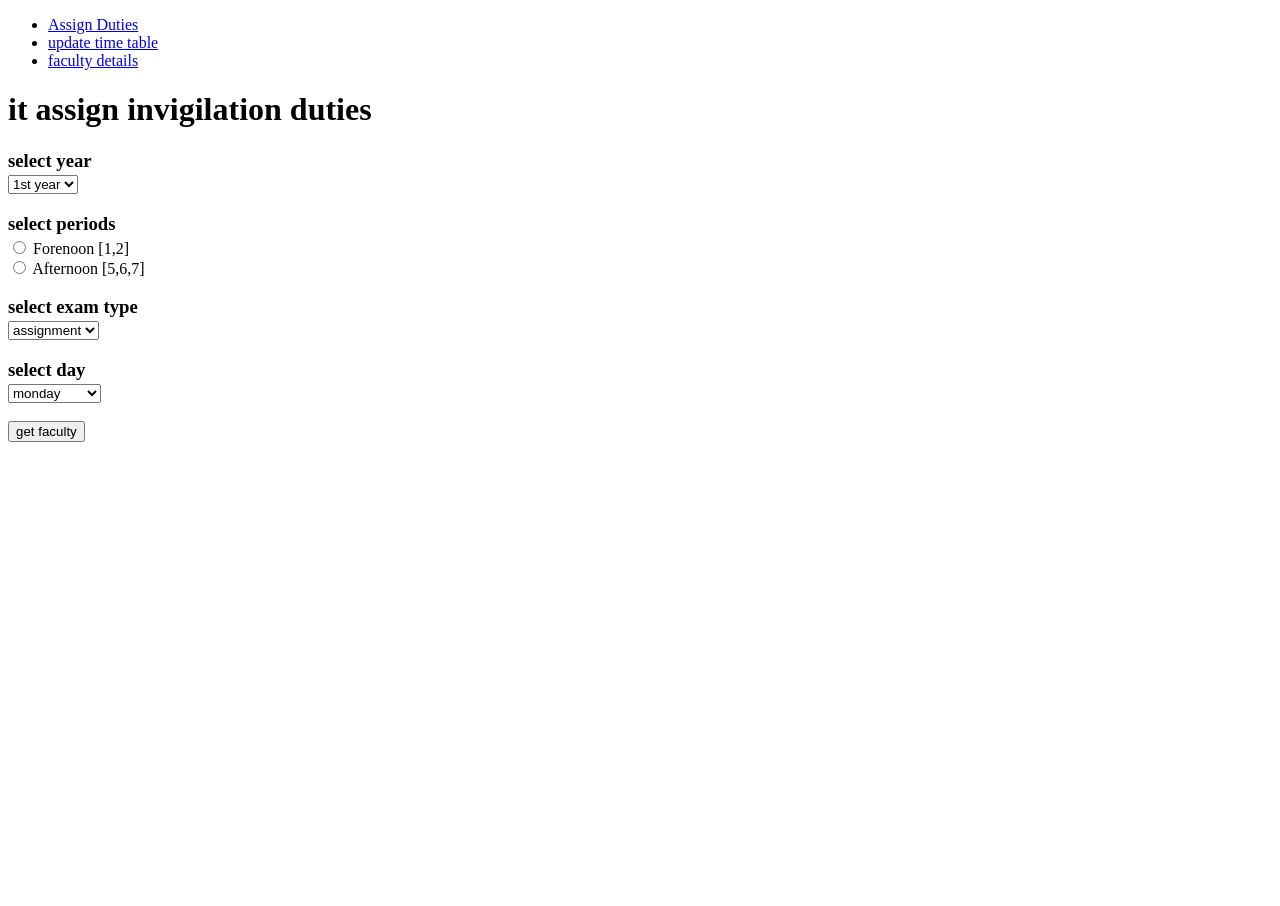
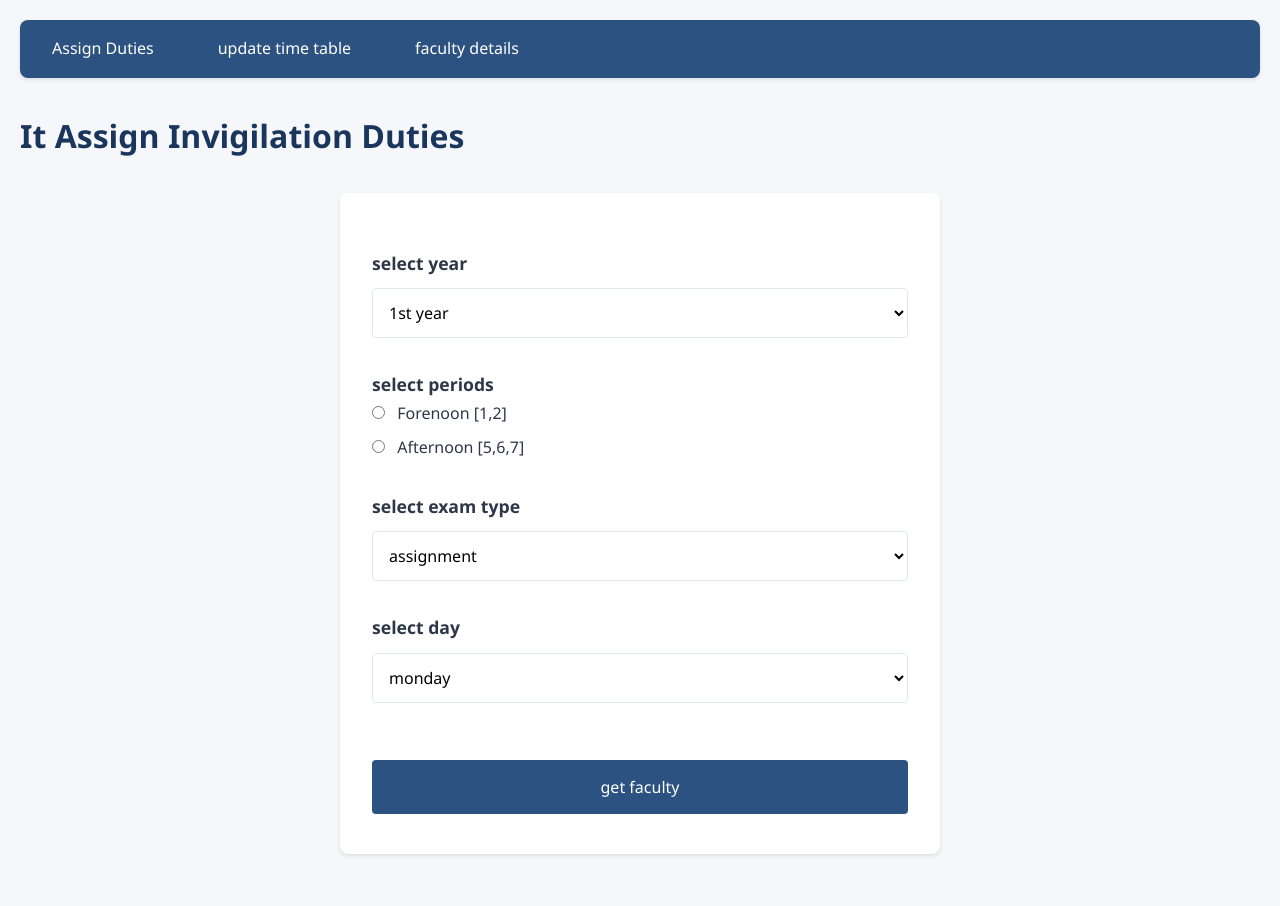
Before and after one commit to YaswanthKumarMarella/Examcell, a Flask app: page /assignDuties in a window 1280 px wide. Before the commit the page ends 442 px from the top, so only its background shows below. Run offline with Flask 3, Linux system fonts and the light colour scheme.

Commit message:
improved user interface

```diff
--- a/main.py
+++ b/main.py
@@ -1,4 +1,4 @@
-from flask import Flask, render_template, request, redirect, url_for, session, flash, jsonify
+from flask import Flask, render_template, request, redirect, url_for, session, flash, jsonify, send_file, Response
 import pandas
 
 app = Flask(__name__)
@@ -17,8 +17,8 @@ def postAssignDuties():
     print(request.form)
     form = request.form
     col_names = ['name', 'day', '1','2','3','4']
-    df = pandas.read_csv('faculty.csv', names =col_names, header= None)
-    x = df[(df['day'] == form['day'])& (df['1'] == 0)]
+    pd = pandas.read_csv('faculty.csv', names =col_names, header= None)
+    x = pd[(pd['day'] == form['day'])&(pd['2'].isin([form['year'], '0'])) &(pd['1'].isin(['0', form['year']]))]
     return render_template("assignDuties.html", data = x.values.tolist())
 
 
@@ -34,7 +34,7 @@ def setUpdateTimeTables():
         return render_template("updateTimeTable.html", message = "updated successfully")
     except Exception as e:
         print("error is ", e)
-        return render_template("updateTimeTable.html", message = "update failed !!!!")
+        return render_template("updateTimeTable.html", message = "update failed check columns or file data !!!!")
 
 
 @app.route("/get-fac")
@@ -45,5 +45,12 @@ def get_fac():
     except:
         return render_template("fac-list.html", data = "not found")
 
+@app.route("/download")
+def downloadFile():
+    dt = pandas.read_csv("faculty.csv")
+    resp = Response(dt.to_csv(), mimetype='text/csv')
+    resp.headers.set("Content-Disposition", "attachment", filename="data.csv")
+    return render_template("ex.html", link = resp)
+
 if __name__ == '__main__':
-    app.run(debug=True)
+    app.run(debug=True, port = 5001)
--- a/templates/assignDuties.html
+++ b/templates/assignDuties.html
@@ -18,13 +18,13 @@
 {% block content %}
 <h1> it assign invigilation duties </h1>
 
-<form action="/assignDuties" method="post">
+<form action="/assignDuties" method="post" style="margin-bottom:2rem;">
     <h3 ><b>select year</b></h3>
     <select name="year" id="year">
-        <option value="1">1st year</option>
-        <option value="2">2st year</option>
-        <option value="3">3st year</option>
-        <option value="4">4st year</option>
+        <option value="I">1st year</option>
+        <option value="II">2st year</option>
+        <option value="III">3st year</option>
+        <option value="IV">4st year</option>
     </select>
     <h3 ><b>select periods</b></h3>
     <input type="radio" name="period" id="p1" value="1" required>
@@ -57,8 +57,19 @@
 
 
 {% if data %}
- <div>
+ <div class="table-container">
     <table>
+        <thead>
+            <tr>
+                <th>name</th>
+                <th>day</th>
+                <th>1st hr</th>
+                <th>2nd hr</th>
+                <th>3rd hr</th>
+                <th>4th hr</th>
+            </tr>
+        </thead>
+
     {% for fac in data %}
     <tr>
      {% for x in fac %}
--- /dev/null
+++ b/templates/ex.html
@@ -0,0 +1,3 @@
+<h1>
+ <a href="{{link}}"> click here</a> to download
+</h1>
--- a/templates/index.html
+++ b/templates/index.html
@@ -3,7 +3,213 @@
 <head>
     <meta charset="UTF-8">
     <meta name="viewport" content="width=device-width, initial-scale=1.0">
+    <style>
+        * {
+            margin: 0;
+            padding: 0;
+            box-sizing: border-box;
+            font-family: 'Segoe UI', system-ui, -apple-system, sans-serif;
+        }
+
+        body {
+            background-color: #f5f7fa;
+            color: #2d3748;
+            line-height: 1.6;
+            padding: 20px;
+        }
+
+        nav {
+            background-color: #2c5282;
+            padding: 1rem;
+            margin-bottom: 2rem;
+            border-radius: 8px;
+            box-shadow: 0 2px 4px rgba(0,0,0,0.1);
+        }
+
+        nav ul {
+            list-style: none;
+            display: flex;
+            gap: 2rem;
+            flex-wrap: wrap;
+        }
+
+        nav a {
+            color: white;
+            text-decoration: none;
+            padding: 0.5rem 1rem;
+            border-radius: 4px;
+            transition: background-color 0.3s;
+        }
+
+        nav a:hover {
+            background-color: #3182ce;
+        }
+
+        h1 {
+            color: #1a365d;
+            margin-bottom: 2rem;
+            font-size: 2rem;
+            text-transform: capitalize;
+        }
+
+        form {
+            background: white;
+            padding: 2rem;
+            border-radius: 8px;
+            box-shadow: 0 2px 4px rgba(0,0,0,0.1);
+            max-width: 600px;
+            margin: 0 auto;
+        }
+
+        h3 {
+            color: #2d3748;
+            margin: 1.5rem 0 0.5rem 0;
+            font-size: 1.1rem;
+        }
+
+        select, input[type="submit"] {
+            width: 100%;
+            padding: 0.75rem;
+            margin: 0.5rem 0;
+            border: 1px solid #e2e8f0;
+            border-radius: 4px;
+            background-color: white;
+            font-size: 1rem;
+        }
+
+        select:focus {
+            outline: none;
+            border-color: #3182ce;
+            box-shadow: 0 0 0 3px rgba(49, 130, 206, 0.1);
+        }
+
+        .radio-group {
+            margin: 1rem 0;
+        }
+
+        input[type="radio"] {
+            margin-right: 0.5rem;
+        }
+
+        input[type="radio"] + label {
+            margin-right: 1.5rem;
+        }
+
+        input[type="submit"] {
+            background-color: #2c5282;
+            color: white;
+            border: none;
+            padding: 1rem;
+            cursor: pointer;
+            transition: background-color 0.3s;
+            margin-top: 1.5rem;
+        }
+
+        input[type="submit"]:hover {
+            background-color: #3182ce;
+        }
+
+        label {
+            display: inline-block;
+            margin-bottom: 0.5rem;
+        }
+
+        /* Responsive adjustments */
+        @media (max-width: 480px) {
+            nav ul {
+                flex-direction: column;
+                gap: 1rem;
+            }
+
+            form {
+                padding: 1rem;
+            }
+        }
+
+         /* Table Styles */
+         .table-container {
+            margin: 2rem 0;
+            overflow-x: auto;
+            background: white;
+            border-radius: 8px;
+            box-shadow: 0 2px 4px rgba(0,0,0,0.1);
+        }
+
+        table {
+            width: 100%;
+            border-collapse: collapse;
+            font-size: 0.95rem;
+            min-width: 600px;
+        }
+
+        thead {
+            background-color: #2c5282;
+            color: white;
+        }
+
+        th {
+            padding: 1rem;
+            text-align: left;
+            font-weight: 600;
+            text-transform: uppercase;
+            font-size: 0.85rem;
+            letter-spacing: 0.05em;
+        }
+
+        td {
+            padding: 1rem;
+            border-bottom: 1px solid #e2e8f0;
+            color: #4a5568;
+        }
+
+        /* Striped rows */
+        tbody tr:nth-child(even) {
+            background-color: #f8fafc;
+        }
+
+        /* Hover effect */
+        tbody tr:hover {
+            background-color: #ebf4ff;
+        }
+
+        /* Status indicators */
+        .status {
+            padding: 0.25rem 0.75rem;
+            border-radius: 9999px;
+            font-size: 0.85rem;
+            font-weight: 500;
+            display: inline-block;
+        }
+
+        .status-pending {
+            background-color: #fef3c7;
+            color: #92400e;
+        }
+
+        .status-assigned {
+            background-color: #dcfce7;
+            color: #166534;
+        }
+
+        .status-cancelled {
+            background-color: #fee2e2;
+            color: #991b1b;
+        }
+
+        /* Responsive adjustments */
+        @media (max-width: 768px) {
+            .table-container {
+                margin: 1rem -1rem;
+                border-radius: 0;
+            }
+
+            td, th {
+                padding: 0.75rem;
+            }
+        }
+    </style>
     {% block head %} {% endblock %}
+
     <title>Examcell</title>
 </head>
 <body>
```
Also changed, not shown: faculty.csv (+24 -25 lines), samplefaculty.csv (added, +67 -0 lines), templates/fac-list.html (+15 -3 lines).
